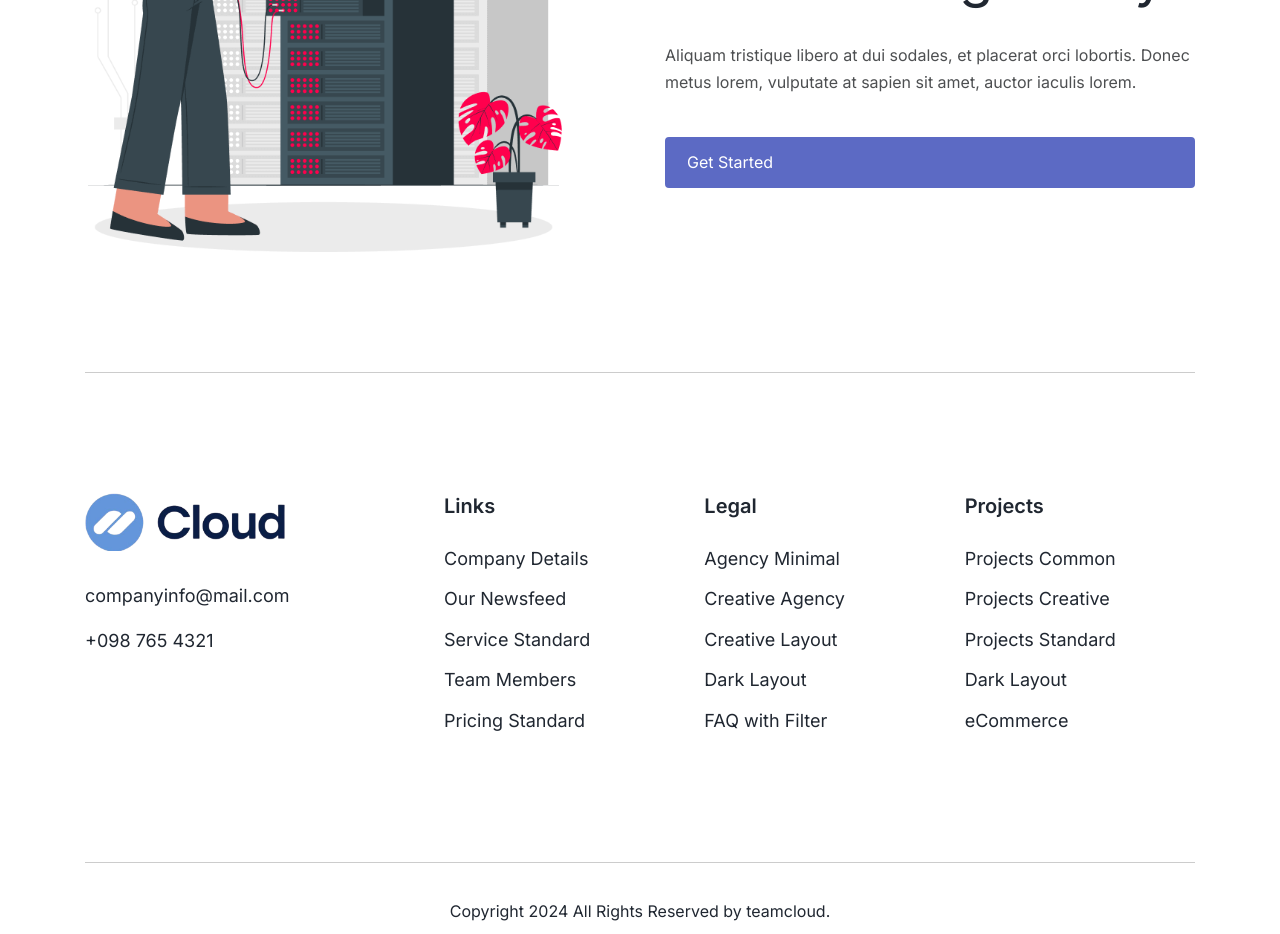
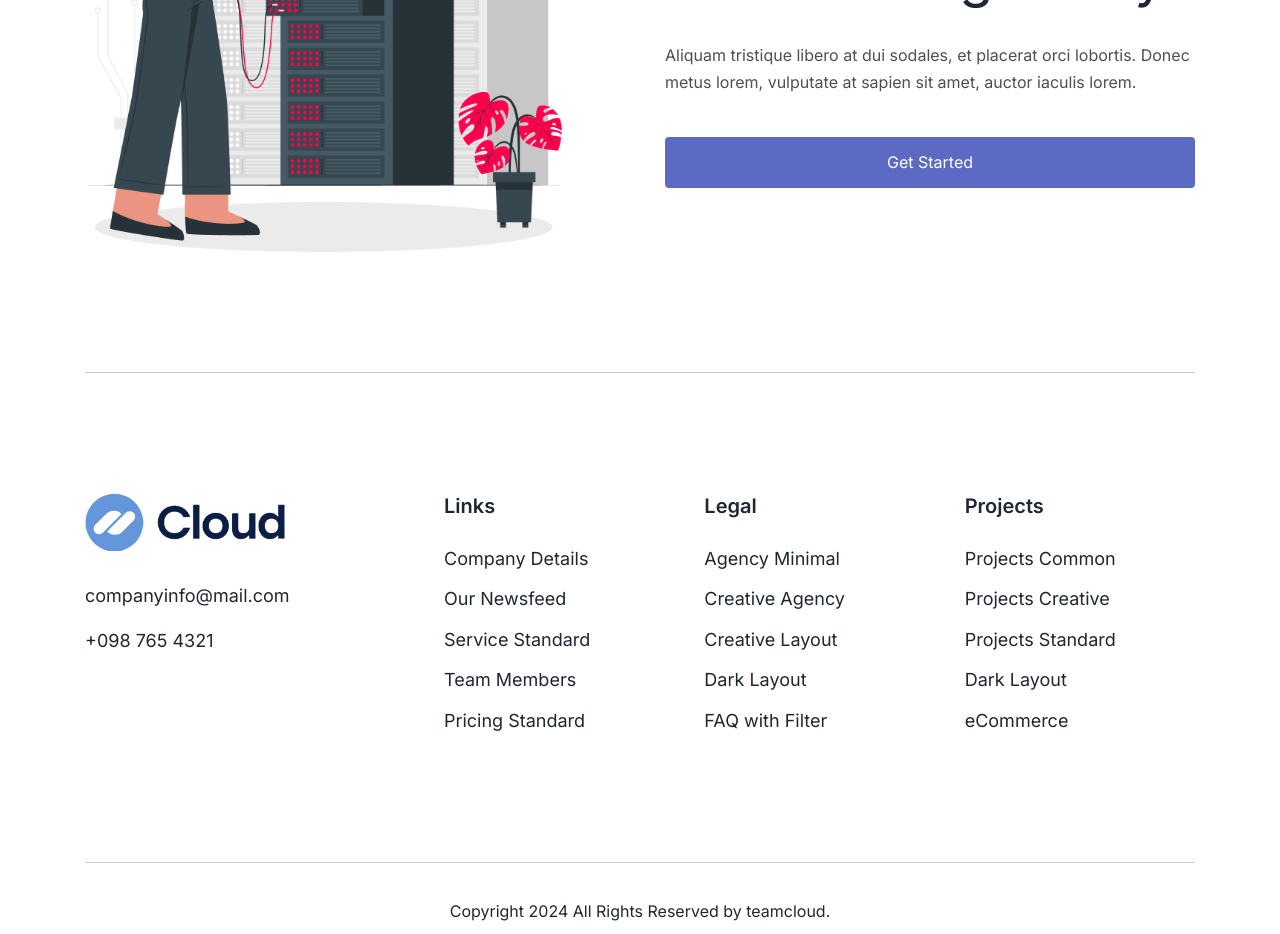
Before and after one commit to Uralov-Berdibek/teamcloud, a Next.js app: page / in a window 1280 px wide. Shown: the part 1940-2874 px from the top of the page. Built offline with nearby package versions, Linux system fonts and the light colour scheme.

Commit message:
version 1.0.9

```diff
--- a/app/(root)/(home)/page.tsx
+++ b/app/(root)/(home)/page.tsx
@@ -195,7 +195,7 @@ const Home = () => {
                   lorem, vulputate at sapien sit amet, auctor iaculis lorem.
                 </p>
 
-                <Link href='/auth' className='btnh btn-primary-h'>
+                <Link href='/auth' className='btnh btn-primary-h text-center'>
                   Get Started
                 </Link>
               </div>
```
